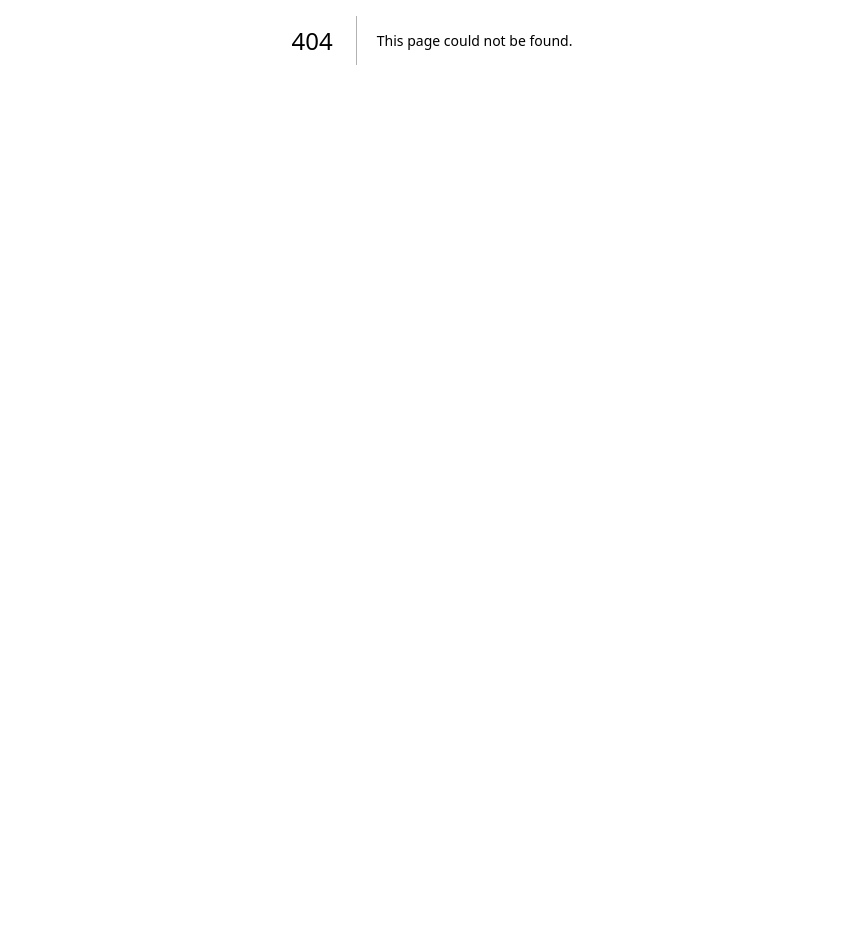
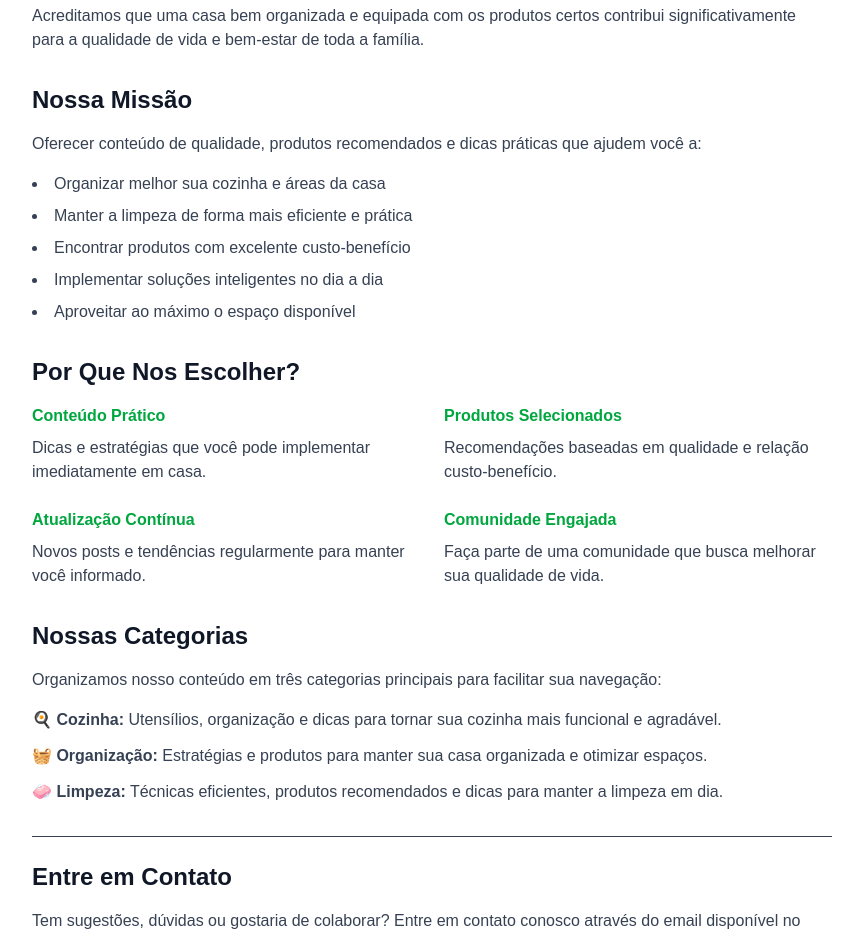
Before and after one commit to Ricardo-dev-00/casa-inteligente-blog, a Next.js app: page /sobre in a window 1280 px wide. Before the commit this address had no page. Shown: the part 360-1296 px from the top of the page, without its empty margins (208-1055 px from the left). Before the commit the page ends 800 px from the top, so only its background shows below. Built offline with nearby package versions, Linux system fonts and the light colour scheme.

Commit message:
feat: criar pagina sobre e remover link de contato do footer

```diff
--- /dev/null
+++ b/src/app/sobre/page.jsx
@@ -0,0 +1,94 @@
+import Header from "../../components/Header";
+import Footer from "../../components/Footer";
+
+export const metadata = {
+  title: "Sobre | Casa Inteligente",
+  description: "Conheça a Casa Inteligente, seu blog de dicas, produtos e soluções para casa",
+};
+
+export default function Sobre() {
+  return (
+    <div className="bg-gray-50 min-h-screen">
+      <Header />
+
+      <main className="max-w-4xl mx-auto px-4 py-16">
+        <h1 className="text-4xl font-bold mb-8 text-gray-900">Sobre Casa Inteligente</h1>
+
+        <div className="bg-white rounded-lg p-8 shadow-sm space-y-8 text-gray-700">
+          <section>
+            <h2 className="text-2xl font-semibold mb-4 text-gray-900">Bem-vindo ao Casa Inteligente</h2>
+            <p className="mb-4">
+              Casa Inteligente é um blog dedicado a fornecer dicas práticas, produtos úteis e soluções inovadoras para facilitar seu dia a dia em casa. Nosso objetivo é ajudar você a criar um lar mais organizado, funcional e aconchegante.
+            </p>
+            <p>
+              Acreditamos que uma casa bem organizada e equipada com os produtos certos contribui significativamente para a qualidade de vida e bem-estar de toda a família.
+            </p>
+          </section>
+
+          <section>
+            <h2 className="text-2xl font-semibold mb-4 text-gray-900">Nossa Missão</h2>
+            <p>
+              Oferecer conteúdo de qualidade, produtos recomendados e dicas práticas que ajudem você a:
+            </p>
+            <ul className="list-disc list-inside mt-4 space-y-2">
+              <li>Organizar melhor sua cozinha e áreas da casa</li>
+              <li>Manter a limpeza de forma mais eficiente e prática</li>
+              <li>Encontrar produtos com excelente custo-benefício</li>
+              <li>Implementar soluções inteligentes no dia a dia</li>
+              <li>Aproveitar ao máximo o espaço disponível</li>
+            </ul>
+          </section>
+
+          <section>
+            <h2 className="text-2xl font-semibold mb-4 text-gray-900">Por Que Nos Escolher?</h2>
+            <div className="grid md:grid-cols-2 gap-6 mt-4">
+              <div>
+                <h3 className="font-semibold mb-2 text-green-600">Conteúdo Prático</h3>
+                <p>Dicas e estratégias que você pode implementar imediatamente em casa.</p>
+              </div>
+              <div>
+                <h3 className="font-semibold mb-2 text-green-600">Produtos Selecionados</h3>
+                <p>Recomendações baseadas em qualidade e relação custo-benefício.</p>
+              </div>
+              <div>
+                <h3 className="font-semibold mb-2 text-green-600">Atualização Contínua</h3>
+                <p>Novos posts e tendências regularmente para manter você informado.</p>
+              </div>
+              <div>
+                <h3 className="font-semibold mb-2 text-green-600">Comunidade Engajada</h3>
+                <p>Faça parte de uma comunidade que busca melhorar sua qualidade de vida.</p>
+              </div>
+            </div>
+          </section>
+
+          <section>
+            <h2 className="text-2xl font-semibold mb-4 text-gray-900">Nossas Categorias</h2>
+            <p className="mb-4">
+              Organizamos nosso conteúdo em três categorias principais para facilitar sua navegação:
+            </p>
+            <ul className="space-y-3">
+              <li>
+                <strong>🍳 Cozinha:</strong> Utensílios, organização e dicas para tornar sua cozinha mais funcional e agradável.
+              </li>
+              <li>
+                <strong>🧺 Organização:</strong> Estratégias e produtos para manter sua casa organizada e otimizar espaços.
+              </li>
+              <li>
+                <strong>🧼 Limpeza:</strong> Técnicas eficientes, produtos recomendados e dicas para manter a limpeza em dia.
+              </li>
+            </ul>
+          </section>
+
+          <section className="border-t pt-6">
+            <h2 className="text-2xl font-semibold mb-4 text-gray-900">Entre em Contato</h2>
+            <p>
+              Tem sugestões, dúvidas ou gostaria de colaborar? Entre em contato conosco através do email disponível no site. Adoramos ouvir suas ideias e feedback!
+            </p>
+          </section>
+        </div>
+      </main>
+
+      <Footer />
+    </div>
+  );
+}
--- a/src/components/Footer.jsx
+++ b/src/components/Footer.jsx
@@ -27,8 +27,7 @@ export default function Footer() {
         <div>
           <h3 className="font-semibold mb-3 opacity-100 text-gray-900">Informações</h3>
           <ul className="space-y-2 text-gray-600 text-sm">
-            <li><a href="/" className="hover:text-green-500 transition-colors">Sobre</a></li>
-            <li><a href="/" className="hover:text-green-500 transition-colors">Contato</a></li>
+            <li><a href="/sobre" className="hover:text-green-500 transition-colors">Sobre</a></li>
             <li><a href="/privacidade" className="hover:text-green-500 transition-colors">Política de Privacidade</a></li>
             <li><a href="/termos-de-uso" className="hover:text-green-500 transition-colors">Termos de Uso</a></li>
           </ul>
```
